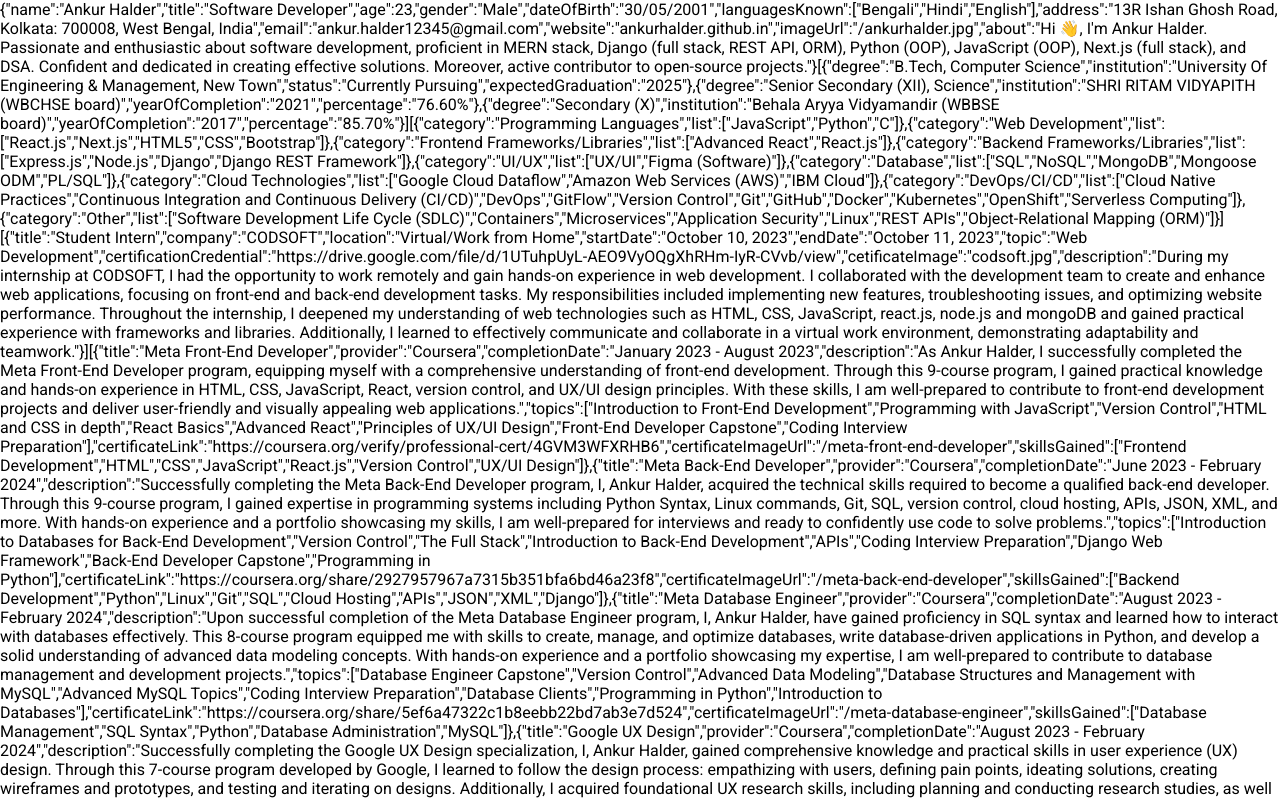
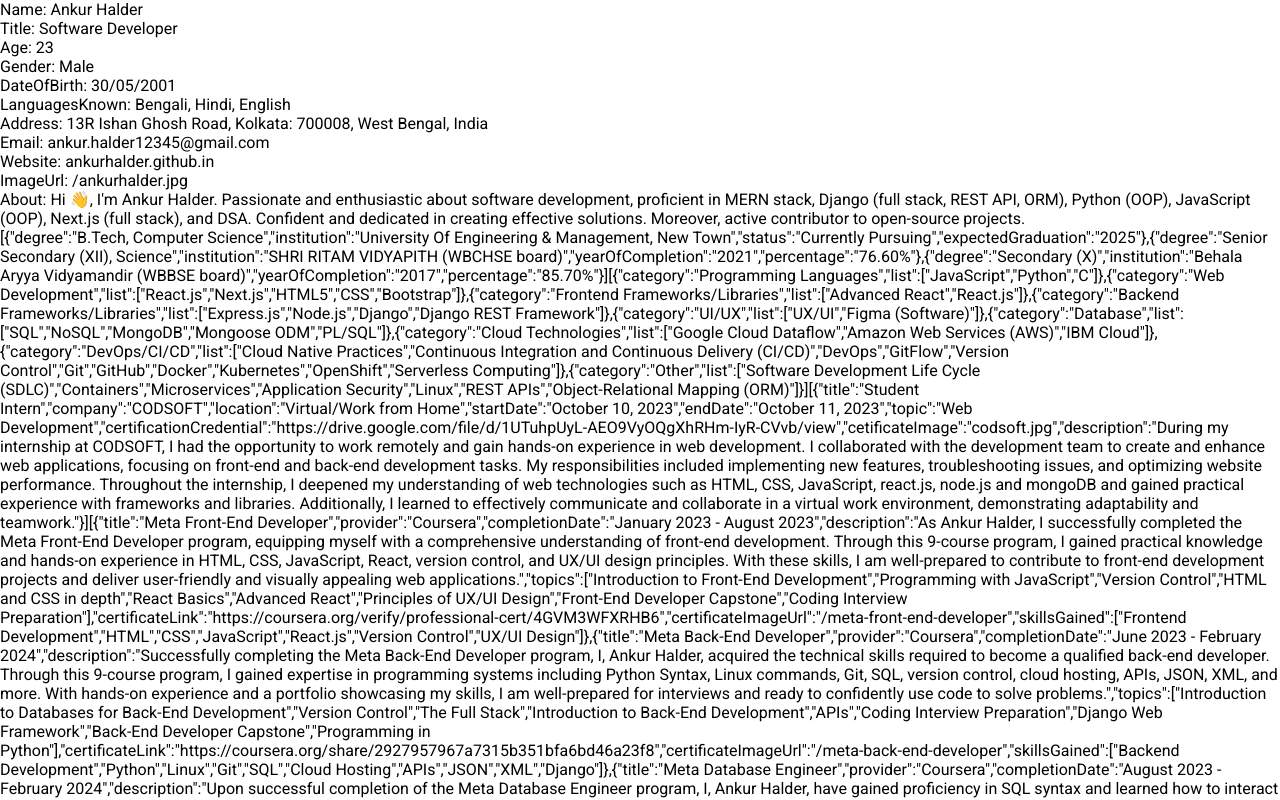
Before and after one commit to ankurhalder/resume, a React (Vite) app: page / in a window 1280 px wide. Shown: the top 800 px of the page. Built offline with nearby package versions, Linux system fonts and the light colour scheme; a web font is replaced by a local one.

Commit message:
Add PersonalInfo component to App.jsx

```diff
--- /dev/null
+++ b/components/PersonalInfo.jsx
@@ -0,0 +1,32 @@
+import PropTypes from "prop-types";
+
+const PersonalInfo = ({ personalInfo }) => {
+  return (
+    <div>
+      {Object.entries(personalInfo).map(([key, value]) => (
+        <p key={key}>
+          {key.charAt(0).toUpperCase() + key.slice(1)}:{" "}
+          {Array.isArray(value) ? value.join(", ") : value}
+        </p>
+      ))}
+    </div>
+  );
+};
+
+PersonalInfo.propTypes = {
+  personalInfo: PropTypes.shape({
+    name: PropTypes.string.isRequired,
+    title: PropTypes.string.isRequired,
+    age: PropTypes.number.isRequired,
+    gender: PropTypes.string.isRequired,
+    dateOfBirth: PropTypes.string.isRequired,
+    languagesKnown: PropTypes.arrayOf(PropTypes.string).isRequired,
+    address: PropTypes.string.isRequired,
+    email: PropTypes.string.isRequired,
+    website: PropTypes.string.isRequired,
+    imageUrl: PropTypes.string.isRequired,
+    about: PropTypes.string.isRequired,
+  }).isRequired,
+};
+
+export default PersonalInfo;
--- /dev/null
+++ b/components/index.jsx
@@ -0,0 +1 @@
+export { default as PersonalInfo } from "./PersonalInfo";
--- a/src/App.jsx
+++ b/src/App.jsx
@@ -1,4 +1,6 @@
 import { Fragment } from "react";
+
+import { PersonalInfo } from "../components";
 
 import {
   personalInfo,
@@ -15,7 +17,7 @@ function App() {
   return (
     <Fragment>
       <div>
-        {JSON.stringify(personalInfo)}
+        <PersonalInfo personalInfo={personalInfo} />
         {JSON.stringify(education)}
         {JSON.stringify(skills)}
         {JSON.stringify(internships)}
```
